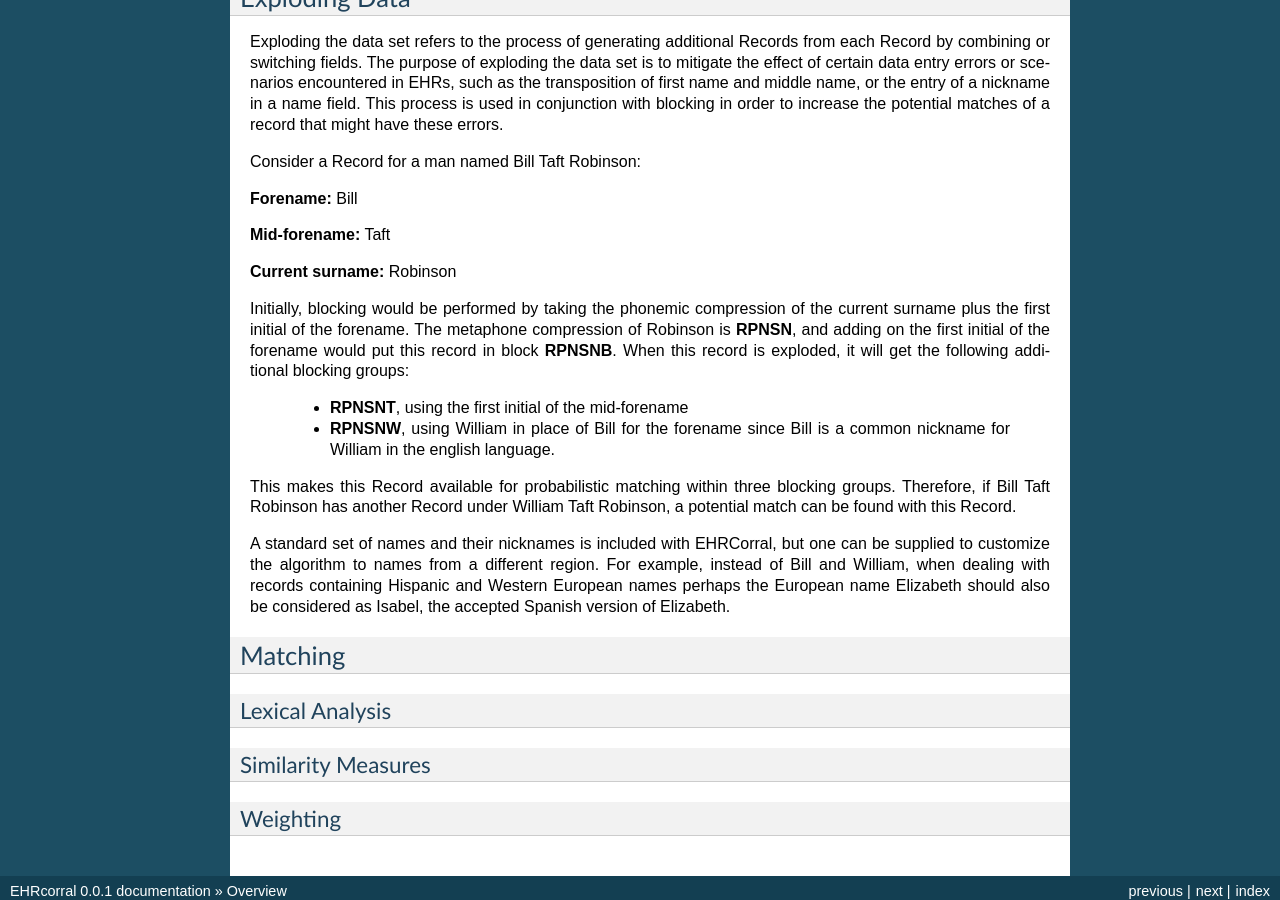
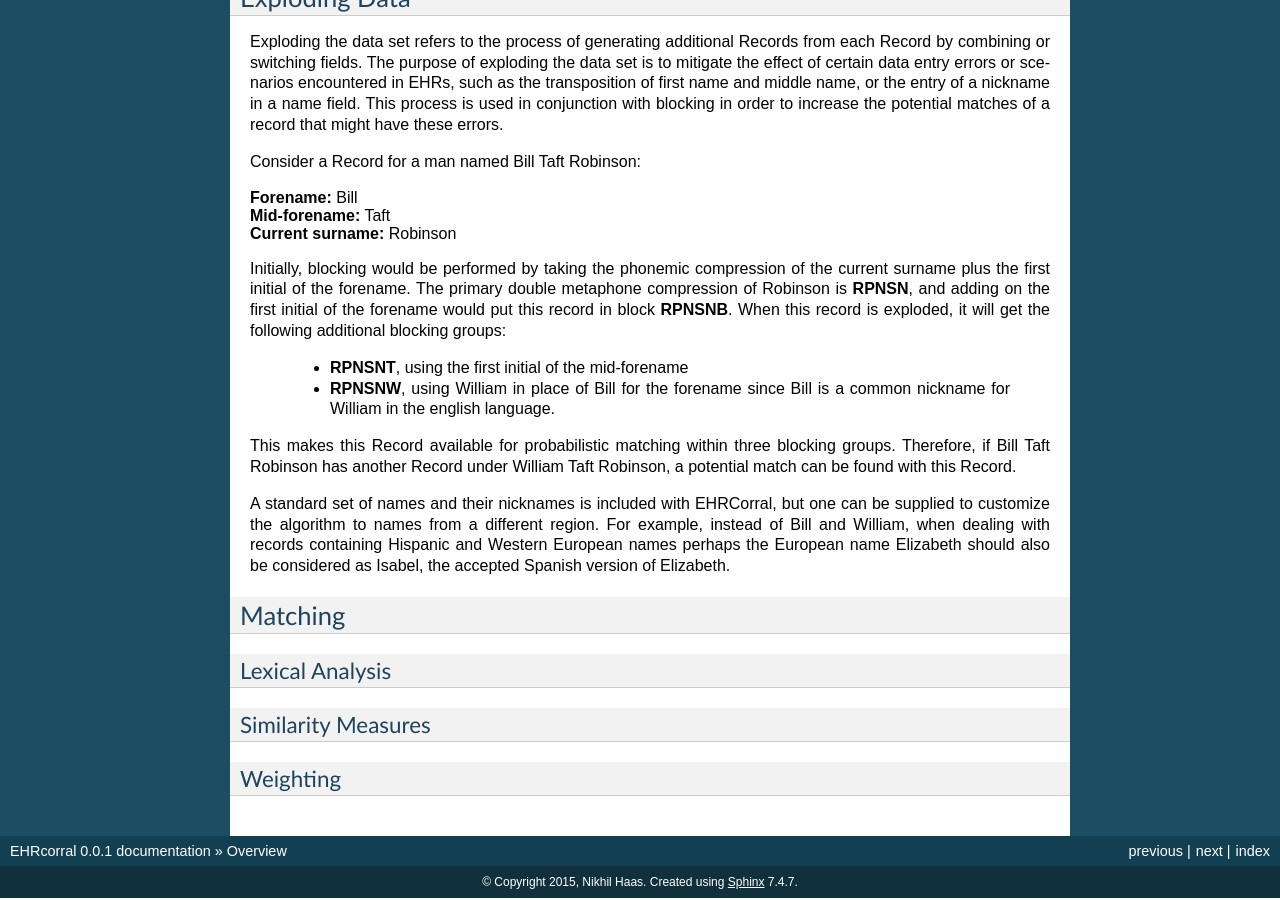
Before and after one commit to nsh87/ehrcorral, a Sphinx documentation site: the page built from docs/overview.rst, in a window 1280 px wide and 900 px high, scrolled down 2060 px. Built offline with Sphinx 7.4.7, drawn with Linux system fonts in a browser that asks for light colours; formulas are drawn with MathJax 3.

Commit message:
Try to remove some extra spaces in Overview

```diff
--- a/docs/overview.rst
+++ b/docs/overview.rst
@@ -144,16 +144,14 @@ have these errors.
 
 Consider a Record for a man named Bill Taft Robinson:
 
-**Forename:** Bill
+| **Forename:** Bill
+| **Mid-forename:** Taft
+| **Current surname:** Robinson
 
-**Mid-forename:** Taft
-
-**Current surname:** Robinson
-
-Initially, blocking would be performed by taking the phonemic compression of
-the current surname plus the first initial of the forename. The metaphone
-compression of Robinson is **RPNSN**, and adding on the first initial of the
-forename would put this record in block **RPNSNB**. When this record is
+Initially, blocking would be performed by taking the phonemic compression of the
+current surname plus the first initial of the forename. The primary double
+metaphone compression of Robinson is **RPNSN**, and adding on the first initial
+of the forename would put this record in block **RPNSNB**. When this record is
 exploded, it will get the following additional blocking groups:
 
     * **RPNSNT**, using the first initial of the mid-forename
```
